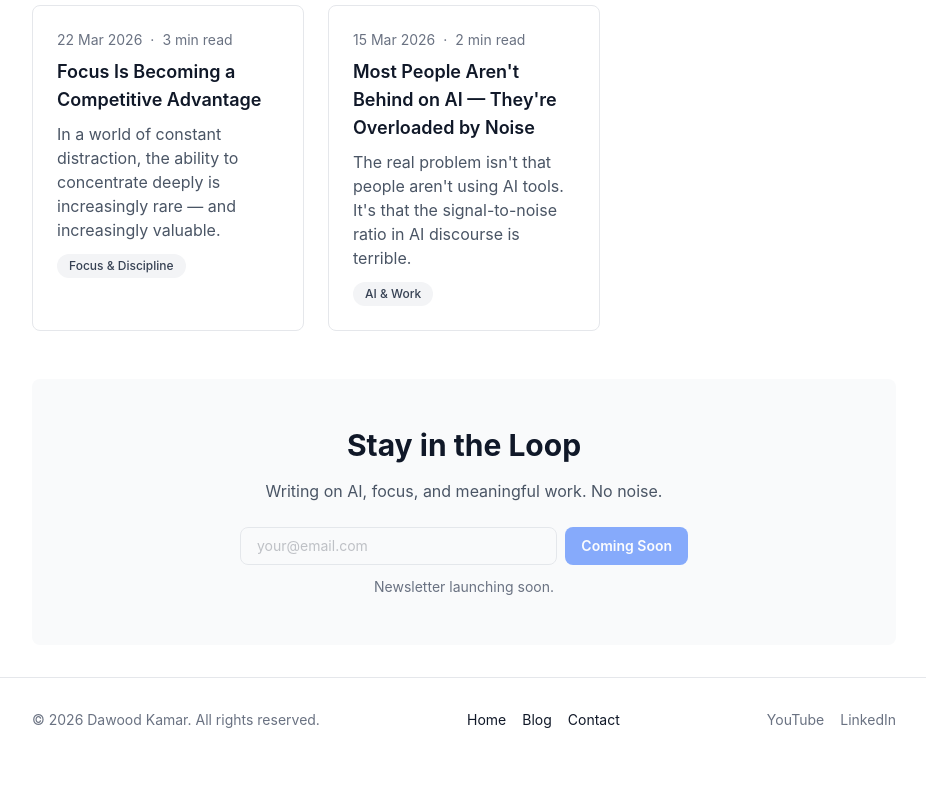
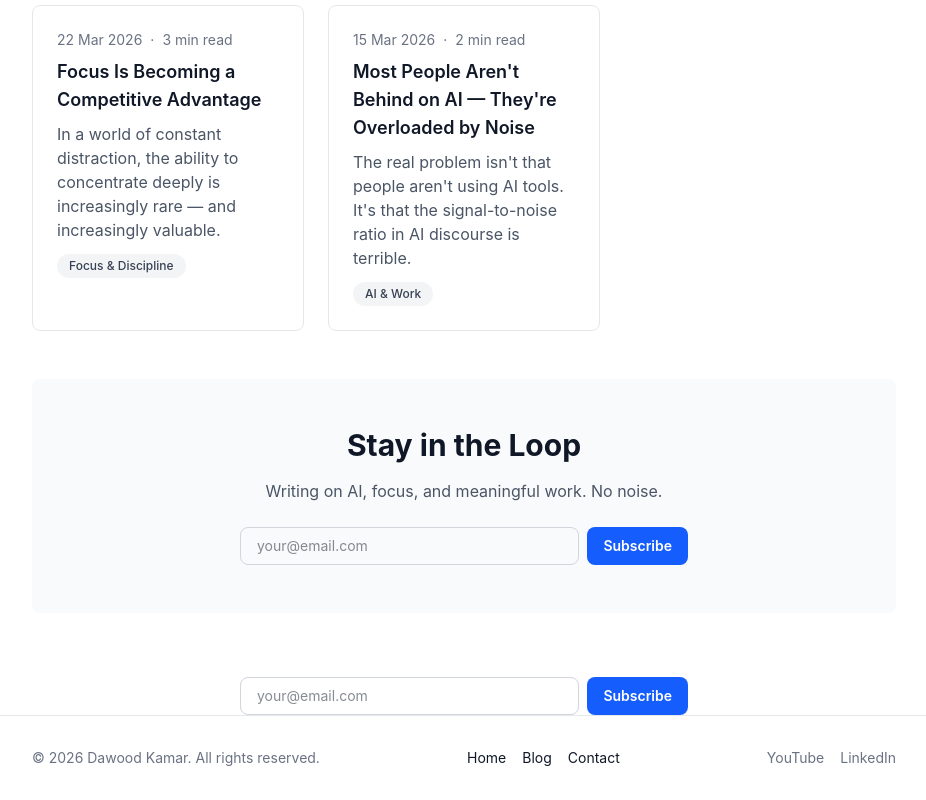
Before and after one commit to DawoodKamar/Dawood, an Astro site: page / in a window 1280 px wide. Shown: the part 1314-2114 px from the top of the page, without its empty margins (176-1102 px from the left). Before the commit the page ends 2076 px from the top, so only its background shows below. Built offline with nearby package versions, Linux system fonts and the light colour scheme; Astro itself is replaced by a stand-in of ours.

Commit message:
feat(03-02): add NewsletterSignup to site footer and replace homepage placeholder
- Footer.astro: import NewsletterSignup and render compact version above footer
- index.astro: import NewsletterSignup and replace disabled placeholder in Section 5
- Newsletter now in 3+ locations: homepage, blog post footer, site footer

```diff
--- a/src/components/Footer.astro
+++ b/src/components/Footer.astro
@@ -1,6 +1,8 @@
 ---
+import NewsletterSignup from "./NewsletterSignup.astro";
 ---
 
+<div class="mx-auto max-w-4xl px-4 pt-8"><NewsletterSignup compact /></div>
 <footer class="border-t border-gray-200 dark:border-gray-800">
   <div class="mx-auto flex max-w-4xl flex-col items-center gap-4 px-4 py-8 md:flex-row md:justify-between">
     <p class="text-sm text-gray-500 dark:text-gray-400">
@@ -22,7 +24,7 @@
         class="text-sm text-gray-500 hover:text-blue-600 dark:text-gray-400 dark:hover:text-blue-400"
       >YouTube</a>
       <a
-        href="https://linkedin.com/in/dawoodkamar"
+        href="https://linkedin.com/in/dawood-kamar"
         target="_blank"
         rel="noopener noreferrer"
         aria-label="LinkedIn"
--- a/src/pages/index.astro
+++ b/src/pages/index.astro
@@ -1,6 +1,7 @@
 ---
 import BaseLayout from "../layouts/BaseLayout.astro";
 import { getCollection, render } from "astro:content";
+import NewsletterSignup from "../components/NewsletterSignup.astro";
 
 const allPosts = await getCollection("blog", ({ data }) =>
   import.meta.env.PROD ? data.draft !== true : true
@@ -102,29 +103,7 @@ const postsWithReadingTime = await Promise.all(
     </div>
   </section>
 
-  <!-- Section 5: Newsletter Placeholder -->
-  <section class="rounded-lg bg-gray-50 py-12 text-center dark:bg-gray-900">
-    <h2 class="text-2xl font-bold md:text-3xl">Stay in the Loop</h2>
-    <p class="mx-auto mt-4 max-w-lg text-gray-600 dark:text-gray-400">
-      Writing on AI, focus, and meaningful work. No noise.
-    </p>
-    <form class="mx-auto mt-6 flex max-w-md gap-2">
-      <input
-        type="email"
-        placeholder="your@email.com"
-        required
-        disabled
-        class="flex-1 rounded-lg border border-gray-300 px-4 py-2 text-sm disabled:cursor-not-allowed disabled:opacity-50 dark:border-gray-700 dark:bg-gray-800"
-      />
-      <button
-        type="submit"
-        disabled
-        class="rounded-lg bg-blue-600 px-4 py-2 text-sm font-semibold text-white disabled:cursor-not-allowed disabled:opacity-50"
-      >
-        Coming Soon
-      </button>
-    </form>
-    <p class="mt-3 text-sm text-gray-500 dark:text-gray-400">Newsletter launching soon.</p>
-  </section>
+  <!-- Section 5: Newsletter -->
+  <NewsletterSignup />
 
 </BaseLayout>
```
